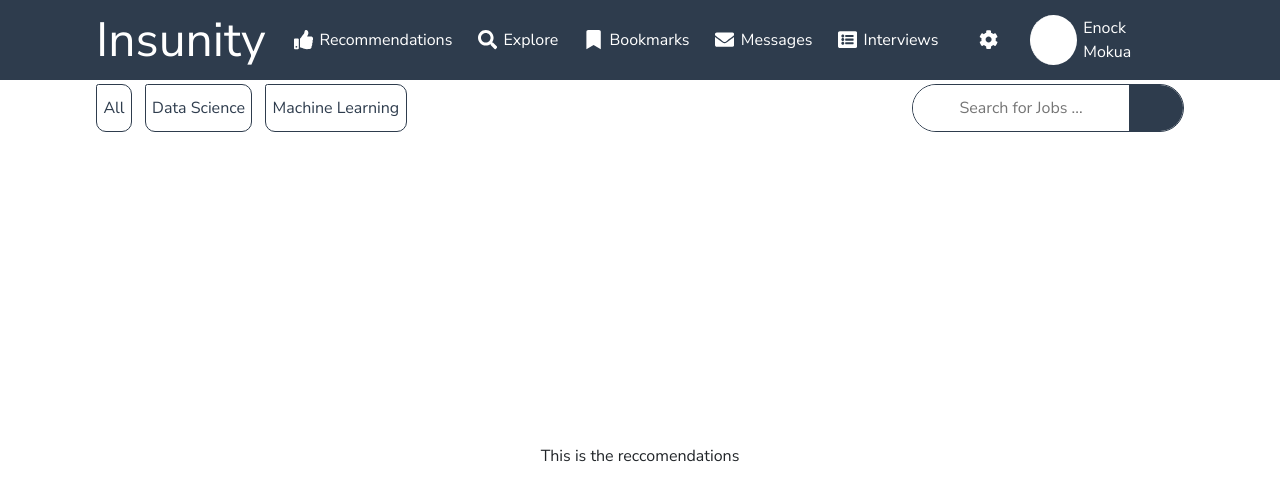
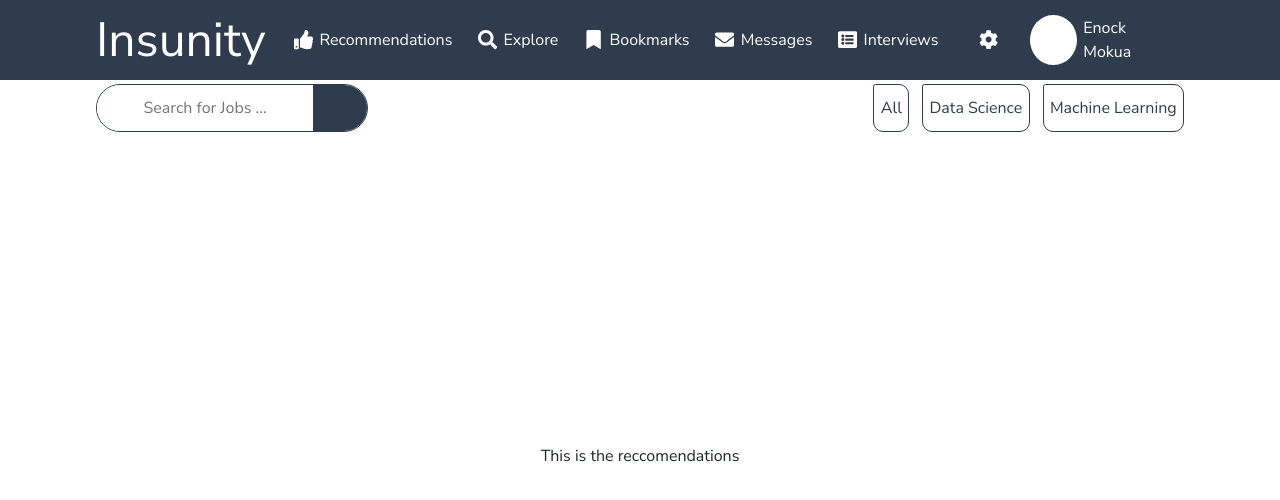
Before and after one commit to MokuaEnock/mboka, a React (Vite) app: page /seeker/reccs in a window 1280 px wide. Shown: the top 500 px of the page. Built offline with nearby package versions, Linux system fonts and the light colour scheme; a small style sheet from the web is missing.

Commit message:
restructure header component

```diff
--- a/src/Components/seeker/search/search.css
+++ b/src/Components/seeker/search/search.css
@@ -24,7 +24,7 @@
 }
 
 .seeker-search-conts > * {
-  margin-right: 1vw;
+  margin-left: 1vw;
   height: 100%;
   border: thin solid var(--primary);
   background-color: transparent;
--- a/src/Components/seeker/search/search.jsx
+++ b/src/Components/seeker/search/search.jsx
@@ -4,17 +4,20 @@ export default function SeekerSearch() {
   return (
     <section className="seeker-search">
       <div id="seeker-search-cont">
+        <form id="seeker-search-form">
+          <input type="text" placeholder="Search for Jobs ..." />
+          <button type="submit"></button>
+        </form>
+
+        {/* <select>
+          <option selected>Sort By</option>
+        </select> */}
 
         <span className="seeker-search-conts">
           <button>All</button>
           <button>Data Science</button>
           <button>Machine Learning</button>
         </span>
-
-        <form id="seeker-search-form">
-          <input type="text" placeholder="Search for Jobs ..." />
-          <button type="submit"></button>
-        </form>
       </div>
     </section>
   );
--- a/src/Pages/seeker/home/home.css
+++ b/src/Pages/seeker/home/home.css
@@ -15,7 +15,7 @@
 }
 
 .seeker-home {
-  height: 81vh;
+  height: 83vh;
   width: 85%;
   border: thin solid black;
   display: flex;
```
